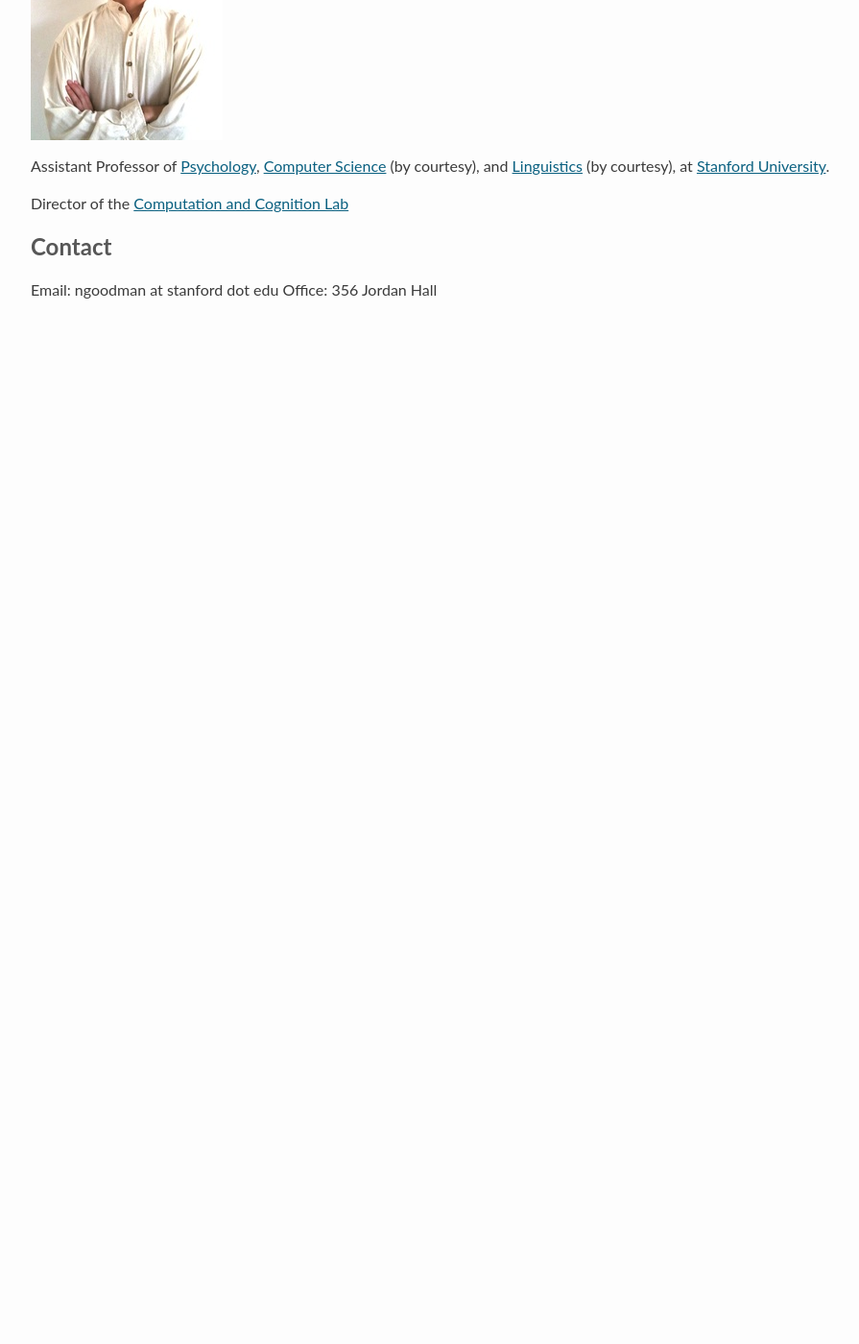
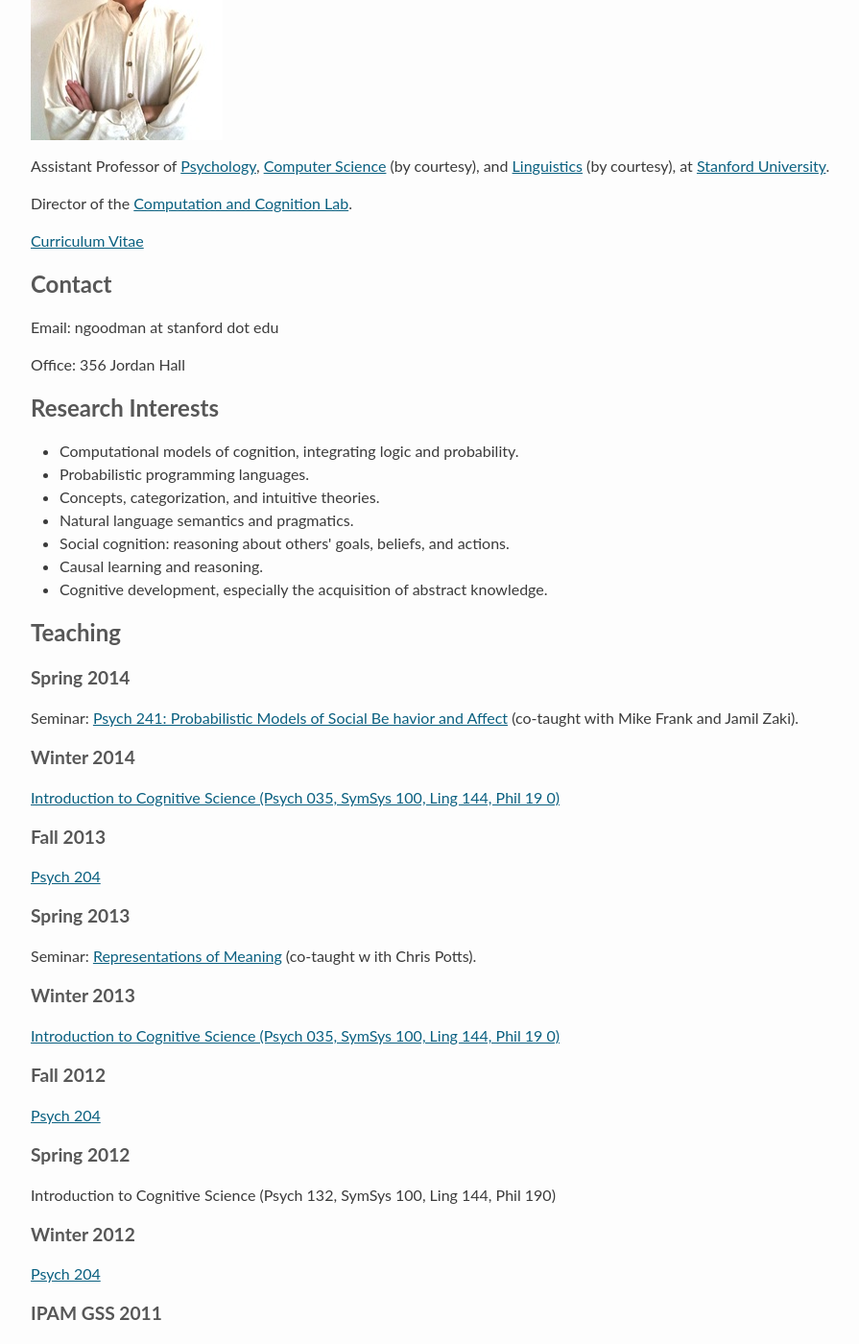
Before and after one commit to stanford-cocolab/cocolab.stanford.edu, a Jekyll site: the page built from ndg.md, in a window 1280 px wide and 1400 px high, scrolled down 270 px. Shown: the whole window at 96% size, without its empty margins (94-989 px from the left). Built offline with Jekyll 4.4.1, drawn with Linux system fonts in a browser that asks for light colours; Markdown is read by kramdown in place of the engine named in the settings; before the commit the page ends 900 px from its top, so only the background shows below that; some of the changed text lies outside the part shown.

Commit message:
contnt for ndg.html

```diff
--- a/ndg.md
+++ b/ndg.md
@@ -9,9 +9,88 @@ layout: default
 
 Assistant Professor of [Psychology](https://www.stanford.edu/dept/psychology/), [Computer Science](http://www-cs.stanford.edu/) (by courtesy), and [Linguistics](http://linguistics.stanford.edu/) (by courtesy), at [Stanford University](http://stanford.edu).
 
-Director of the [Computation and Cognition Lab](http://cocolab.stanford.edu)
+Director of the [Computation and Cognition Lab](http://cocolab.stanford.edu).
+
+[Curriculum Vitae](ndg-cv.pdf)
 
 ## Contact
 
 Email: ngoodman at stanford dot edu
+
 Office: 356 Jordan Hall
+
+## Research Interests
+
+<ul>
+<li>Computational models of cognition, integrating logic and
+probability.</li>
+<li>Probabilistic programming languages.</li>
+<li>Concepts, categorization, and intuitive
+theories.</li>
+<li>Natural language semantics and pragmatics.</li>
+<li>Social cognition: reasoning about others' goals, beliefs, and actions.</li>
+<li>Causal learning and reasoning.</li>
+<li>Cognitive development, especially the acquisition of
+abstract knowledge.</li>
+</ul>
+
+## Teaching
+
+
+### Spring 2014
+Seminar: <a href="http://explorecourses.stanford.edu/search?view=catalog&filter-coursestatus-Active=on&q=PSYCH%2024
+1:%20Probabilistic%20Models%20of%20Social%20Behavior%20and%20Affect&academicYear=20132014">Psych 241: Probabilistic Models of Social Be
+havior and Affect</a> (co-taught with Mike Frank and Jamil Zaki).
+
+
+### Winter 2014
+<a href="http://symsys100.stanford.edu">Introduction to Cognitive Science (Psych 035, SymSys 100, Ling 144, Phil 19
+0)</a>
+
+
+### Fall 2013
+<a href="psych204/">Psych 204</a>
+
+
+
+<div class="contentbox" id="otherteaching">
+
+<h3>Spring 2013</h3>
+Seminar: <a href="http://www.stanford.edu/class/linguist236/index.html">Representations of Meaning</a> (co-taught w
+ith Chris Potts).
+<p>
+
+<h3>Winter 2013</h3>
+<a href="http://symsys100.stanford.edu">Introduction to Cognitive Science (Psych 035, SymSys 100, Ling 144, Phil 19
+0)</a>
+<p>
+
+<h3>Fall 2012</h3>
+<a href="psych204/psych204-Autumn2012/">Psych 204</a>
+<p>
+
+<h3>Spring 2012</h3>
+Introduction to Cognitive Science (Psych
+132, SymSys 100, Ling 144, Phil 190)
+<p>
+
+<h3>Winter 2012</h3>
+<a href="psych204/psych204-Winter2012/">Psych 204</a>
+<p>
+
+<h3>IPAM GSS 2011</h3>
+I co-organized the 2011 IPAM <a href="http://www.ipam.ucla.edu/programs/gss2011/">Graduate Summer School on Probabi
+listic Models
+of Cognition</a><br>
+(slides and videos of the lectures under the
+schedule link).
+</p>
+
+<h3>Spring 2011</h3>
+<a href="Psych239.html">Psych 239</a>
+<p>
+
+<h3>Winter 2011</h3>
+<a >Psych 204</a>
+<p>
+</div>
```
